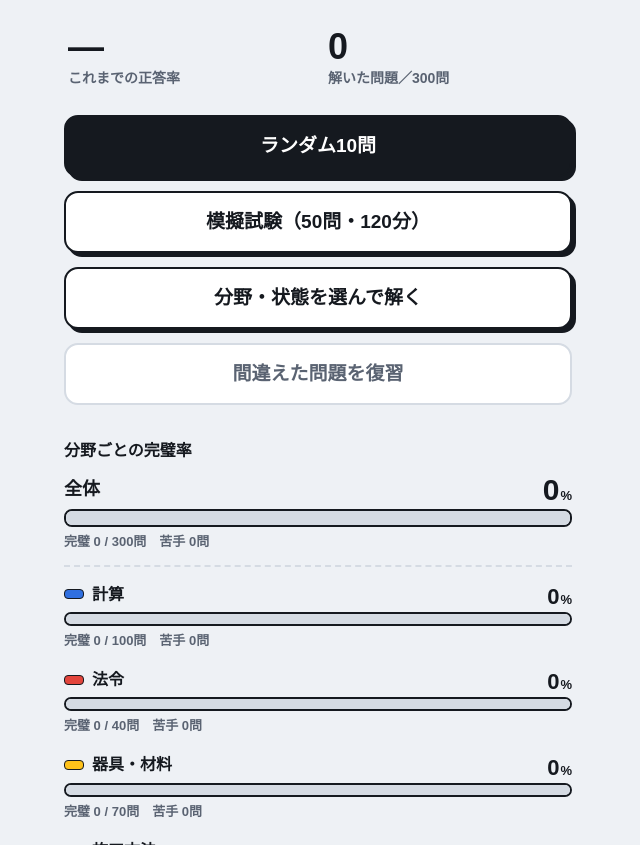
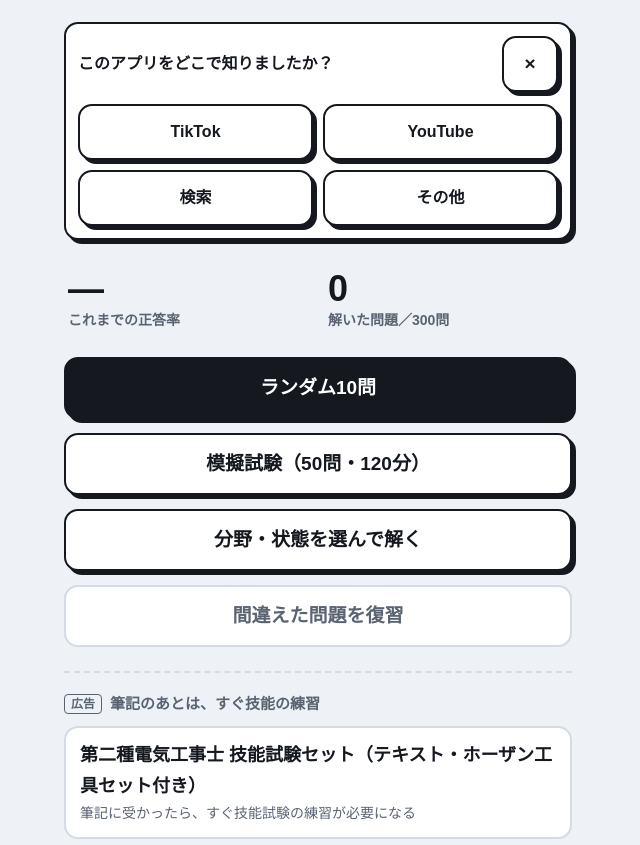
Before and after one commit to denko2-shiken/denko2-shiken.github.io, a plain HTML site: page index.html in a window 1280 px wide. Shown: the part 220-1065 px from the top of the page, without its empty margins (322-962 px from the left). Drawn offline with Linux system fonts and the light colour scheme.

Commit message:
おすすめのクリック計測・初回の流入元質問・ホームの技能セット広告（sw v13）

```diff
--- a/app.js
+++ b/app.js
@@ -35,12 +35,12 @@ function countScreen(name) {
   countEvent(SCREEN_TITLES[name]);
 }
 
-function countEvent(title) {
+function countEvent(title, path) {
   if (!ANALYTICS_WEB || !ANALYTICS_SITE.goatcounter || !title ||
       !window.goatcounter || typeof window.goatcounter.count !== "function") return;
   // 画面名・リンク名だけをイベントとして送る（問題のid・回答・成績は送らない）。
   try {
-    window.goatcounter.count({ path: "/" + title, title: title, event: true });
+    window.goatcounter.count({ path: path || "/" + title, title: title, event: true });
   } catch (e) {
     // 計測に失敗しても、練習はそのまま続けられる。
   }
@@ -48,6 +48,42 @@ function countEvent(title) {
 
 document.querySelectorAll("[data-video]").forEach(link => {
   link.addEventListener("click", () => countEvent("動画リンク（" + link.dataset.video + "）"));
+});
+
+// ---------- 初回の流入元（成績とは別に保存） ----------
+const SOURCE_KEY = "denko2-src-v1";
+function loadSource() {
+  try { return localStorage.getItem(SOURCE_KEY) !== null; } catch (e) { return false; }
+}
+let sourceAnswered = loadSource();
+
+function renderSource() {
+  document.getElementById("source-question").hidden = sourceAnswered;
+}
+
+function finishSource(source, title) {
+  if (sourceAnswered || loadSource()) {
+    sourceAnswered = true;
+    renderSource();
+    return;
+  }
+  sourceAnswered = true;
+  try { localStorage.setItem(SOURCE_KEY, source); } catch (e) {
+    // 保存できなくても、開いている間は再表示しない。
+  }
+  renderSource();
+  if (title) countEvent("知った場所-" + title, "/src/" + source);
+}
+
+document.querySelectorAll("[data-source]").forEach(button => {
+  button.addEventListener("click", () => finishSource(button.dataset.source, button.textContent));
+});
+document.getElementById("source-close").addEventListener("click", () => finishSource("closed"));
+window.addEventListener("storage", e => {
+  if (e.key === SOURCE_KEY && e.newValue !== null) {
+    sourceAnswered = true;
+    renderSource();
+  }
 });
 
 // ---------- 鑑別写真の開発希望（成績とは別に保存） ----------
@@ -221,6 +257,8 @@ function setTextWithKakunin(el, text) {
 
 // ---------- ホーム ----------
 function renderHome() {
+  renderSource();
+  renderHomeOsusume();
   renderPhotoVote();
   $("stat-rate").textContent = store.answers ? percent(store.corrects, store.answers) + "%" : "—";
   $("stat-done").textContent = store.seen.length;
@@ -505,12 +543,14 @@ function renderOsusume() {
   $("osusume-title").textContent = o.title;
   const list = $("osusume-list");
   list.textContent = "";
-  o.items.forEach(item => {
+  o.items.forEach((item, index) => {
     const li = document.createElement("li");
     const a = document.createElement("a");
     a.href = item.url;
     a.target = "_blank";
     a.rel = "sponsored noopener";
+    a.addEventListener("click", () => countEvent("おすすめ-" + Array.from(item.name).slice(0, 15).join(""),
+      "/click/osusume-" + (index + 1)));
     a.innerHTML = '<span class="o-name"></span><span class="o-note"></span>';
     a.querySelector(".o-name").textContent = item.name;
     a.querySelector(".o-note").textContent = item.note || "";
@@ -519,6 +559,20 @@ function renderOsusume() {
   });
   box.hidden = false;
 }
+
+function renderHomeOsusume() {
+  const o = window.OSUSUME;
+  const box = $("home-osusume");
+  const item = o && Number.isInteger(o.homeIndex) && o.items && o.items[o.homeIndex];
+  box.hidden = unlocked || !o || !o.show || !item;
+  if (box.hidden) return;
+  const link = $("home-osusume-link");
+  link.href = item.url;
+  link.querySelector(".o-name").textContent = item.name;
+  link.querySelector(".o-note").textContent = item.note || "";
+}
+
+$("home-osusume-link").addEventListener("click", () => countEvent("おすすめ-ホーム", "/click/home-osusume"));
 
 // 誤りの報告先（site.js の reportUrl）。{id} は問題の id に置き換える
 function reportUrl(id) {
--- a/index.html
+++ b/index.html
@@ -46,6 +46,19 @@
         <h1 class="title">電工2種<br>試験対策</h1>
       </header>
 
+      <aside id="source-question" class="source-question" aria-labelledby="source-title" hidden>
+        <div class="source-head">
+          <h2 id="source-title">このアプリをどこで知りましたか？</h2>
+          <button id="source-close" class="btn" type="button" aria-label="質問を閉じる">×</button>
+        </div>
+        <div class="source-options">
+          <button class="btn" type="button" data-source="tiktok">TikTok</button>
+          <button class="btn" type="button" data-source="youtube">YouTube</button>
+          <button class="btn" type="button" data-source="search">検索</button>
+          <button class="btn" type="button" data-source="other">その他</button>
+        </div>
+      </aside>
+
       <div class="stats" aria-live="polite">
         <div class="stat">
           <span class="stat-num" id="stat-rate">—</span>
@@ -64,6 +77,15 @@
         <button class="btn" id="btn-bunya">分野・状態を選んで解く</button>
         <button class="btn" id="btn-review">間違えた問題を復習<span class="badge" id="review-count">0</span></button>
       </div>
+
+      <aside id="home-osusume" class="osusume home-osusume" aria-labelledby="home-osusume-title" hidden>
+        <h2 class="osusume-title" id="home-osusume-title"><span class="pr">広告</span>筆記のあとは、すぐ技能の練習</h2>
+        <ul class="osusume-list"><li>
+          <a id="home-osusume-link" rel="sponsored noopener" target="_blank">
+            <span class="o-name"></span><span class="o-note"></span>
+          </a>
+        </li></ul>
+      </aside>
 
       <section class="progress" aria-label="分野ごとの達成度">
         <h2 class="progress-title">分野ごとの完璧率</h2>
--- a/osusume.js
+++ b/osusume.js
@@ -3,6 +3,7 @@
 // ※広告であることの表示は法律で必要なため、画面には自動で「広告」と出る。
 window.OSUSUME = {
   show: true,
+  homeIndex: 2, // ホームに出す商品（0始まり）。未設定ならホームには出さない。
   title: "受験で使われている教材・工具",
   items: [
     {
--- a/style.css
+++ b/style.css
@@ -95,6 +95,21 @@ button { font: inherit; color: inherit; cursor: pointer; -webkit-tap-highlight-c
 }
 
 /* ---------- ホーム ---------- */
+.source-question {
+  margin-bottom: 24px;
+  padding: 12px;
+  border: 2.5px solid var(--edge);
+  border-radius: var(--radius);
+  background: var(--surface);
+  box-shadow: var(--shadow);
+}
+
+.source-head { display: flex; align-items: center; gap: 8px; margin-bottom: 12px; }
+.source-head h2 { flex: 1; min-width: 0; margin: 0; font-size: 16px; }
+.source-head .btn { flex: none; width: 56px; min-height: 56px; padding: 8px; }
+.source-options { display: grid; grid-template-columns: repeat(2, minmax(0, 1fr)); gap: 10px; }
+.source-options .btn { min-height: 56px; padding: 8px; font-size: 16px; }
+
 .home-head {
   margin: 20px 0 28px;
   padding: 18px 20px 20px;
@@ -467,6 +482,10 @@ button { font: inherit; color: inherit; cursor: pointer; -webkit-tap-highlight-c
 .o-name { display: block; font-weight: 800; }
 .o-note { display: block; font-size: 14px; color: var(--muted); }
 
+.home-osusume { margin-top: 24px; }
+.home-osusume .osusume-title { flex-wrap: wrap; }
+.home-osusume a { min-height: 56px; overflow-wrap: anywhere; }
+
 /* ---------- 問題の状態（未回答・苦手・うろ覚え・完璧） ---------- */
 [data-jotai="未回答"] { --jc: var(--soft); }
 [data-jotai="苦手"] { --jc: var(--ng); }
--- a/sw.js
+++ b/sw.js
@@ -1,6 +1,6 @@
 // オフラインでも使えるようにするための仕組み（サービスワーカー）
 // ファイルを変えて公開したら、VERSION の数字を1つ上げる（古い保存分が入れ替わる）
-const VERSION = "v12";
+const VERSION = "v13";
 const CACHE = "denko2-renshu-" + VERSION;
 const FILES = [
   "./",
```
